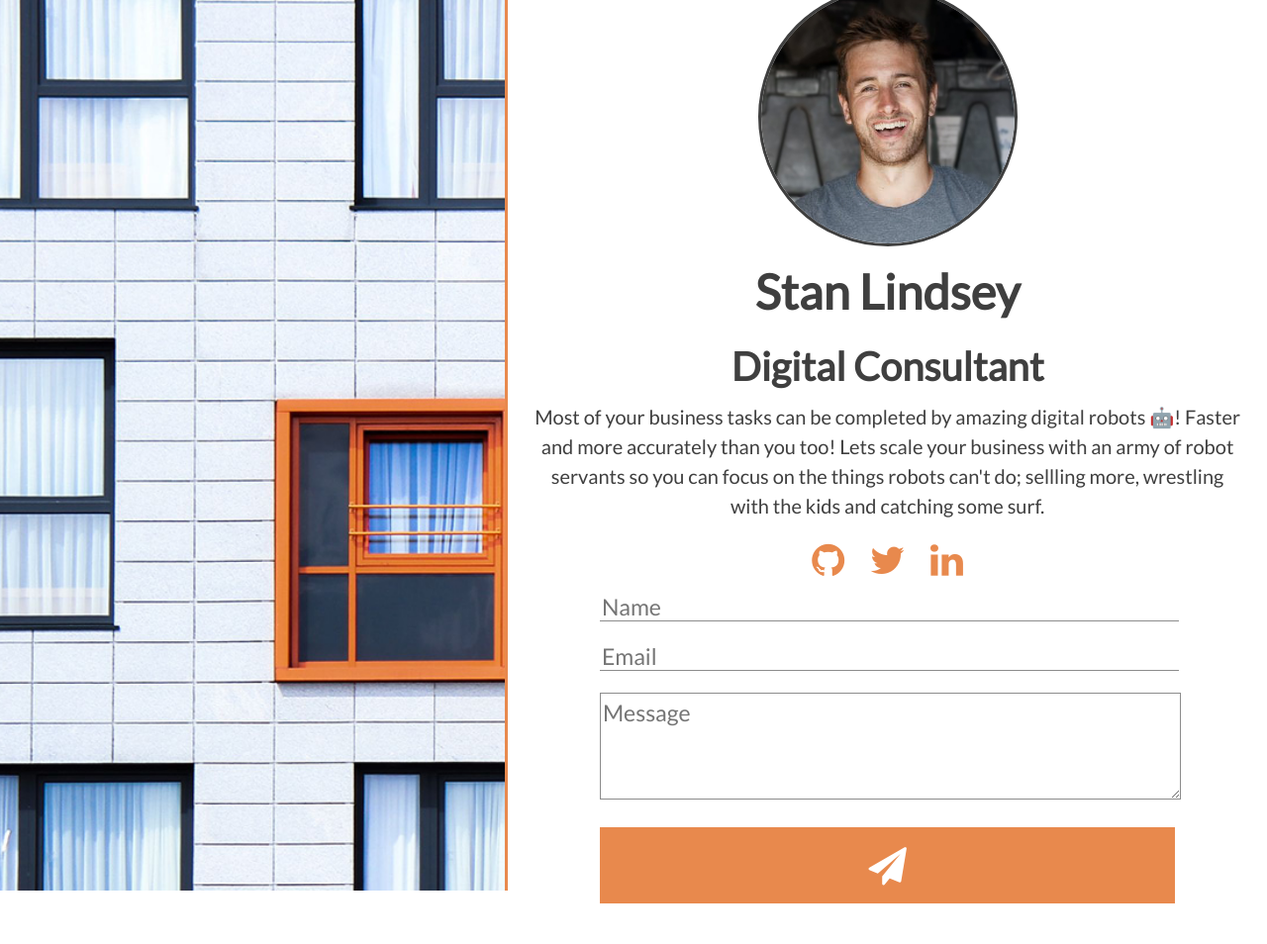
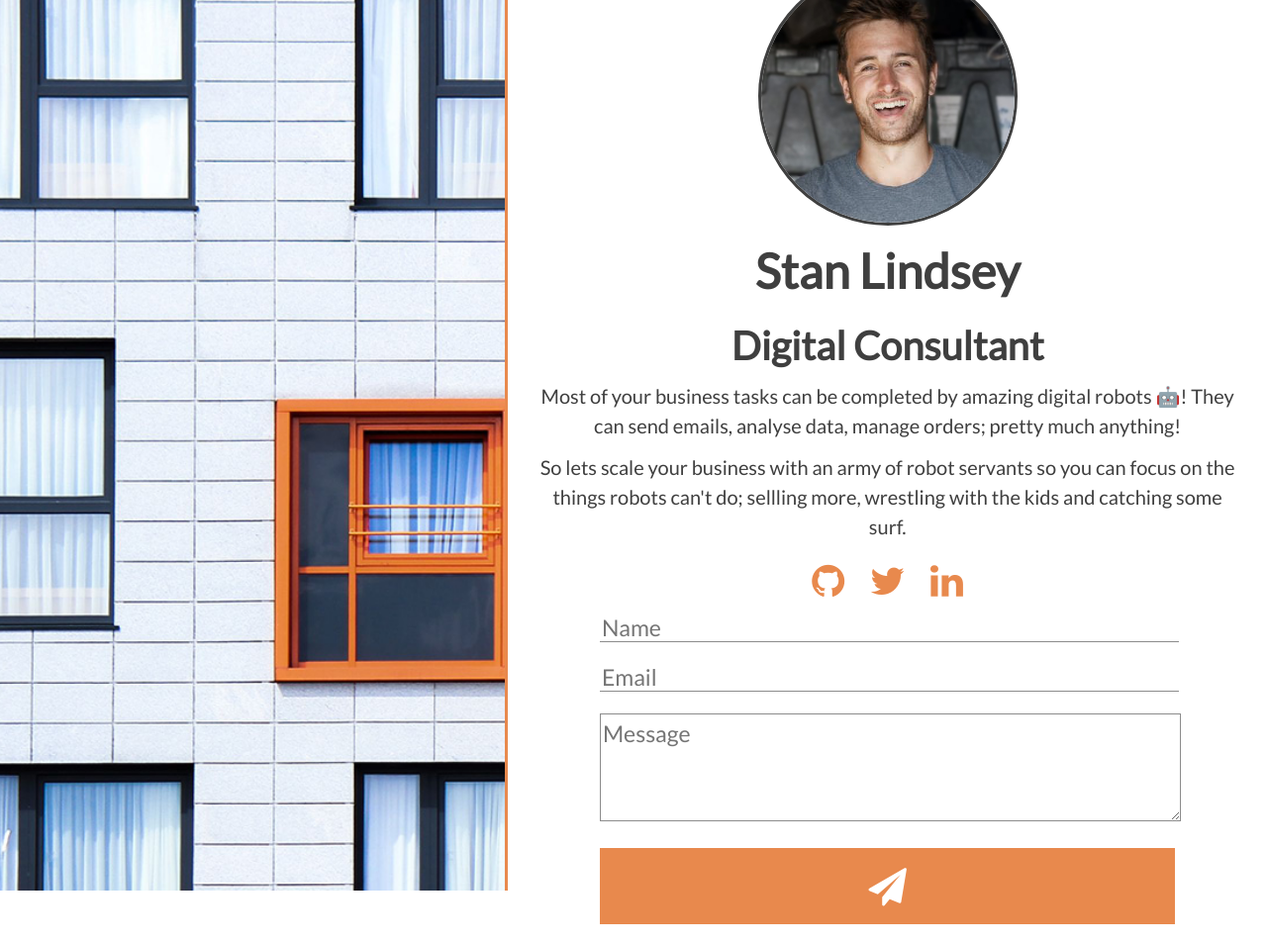
Before and after one commit to StanLindsey/stanlindsey.github.io, a Jekyll site: the page built from index.html, in a window 1280 px wide. Shown: the whole page at 99% size. Built offline with Jekyll 4.4.1, drawn with Linux system fonts in a browser that asks for light colours; nearby versions of some CDN libraries; before the commit the page ends 933 px from its top, so only the background shows below that.

Commit message:
more prose updates

```diff
--- a/index.html
+++ b/index.html
@@ -5,8 +5,8 @@ layout: home
 <h1>Stan Lindsey</h1>
 <h2>Digital Consultant</h2>
 
-<p>Most of your business tasks can be completed by amazing digital robots 🤖! Faster and more accurately than you too!
- Lets scale your business with an army of robot servants so you can focus on the things robots can't do; sellling more, wrestling with the kids and catching some surf.</p>
+<p>Most of your business tasks can be completed by amazing digital robots 🤖! They can send emails, analyse data, manage orders; pretty much anything! </p>
+<p>So lets scale your business with an army of robot servants so you can focus on the things robots can't do; sellling more, wrestling with the kids and catching some surf.</p>
 
 <div class="social-icons">
   <a target="_blank" href="https://www.github.com/stanlindsey"><i class="fa fa-github" aria-hidden="true"></i></a>
```
